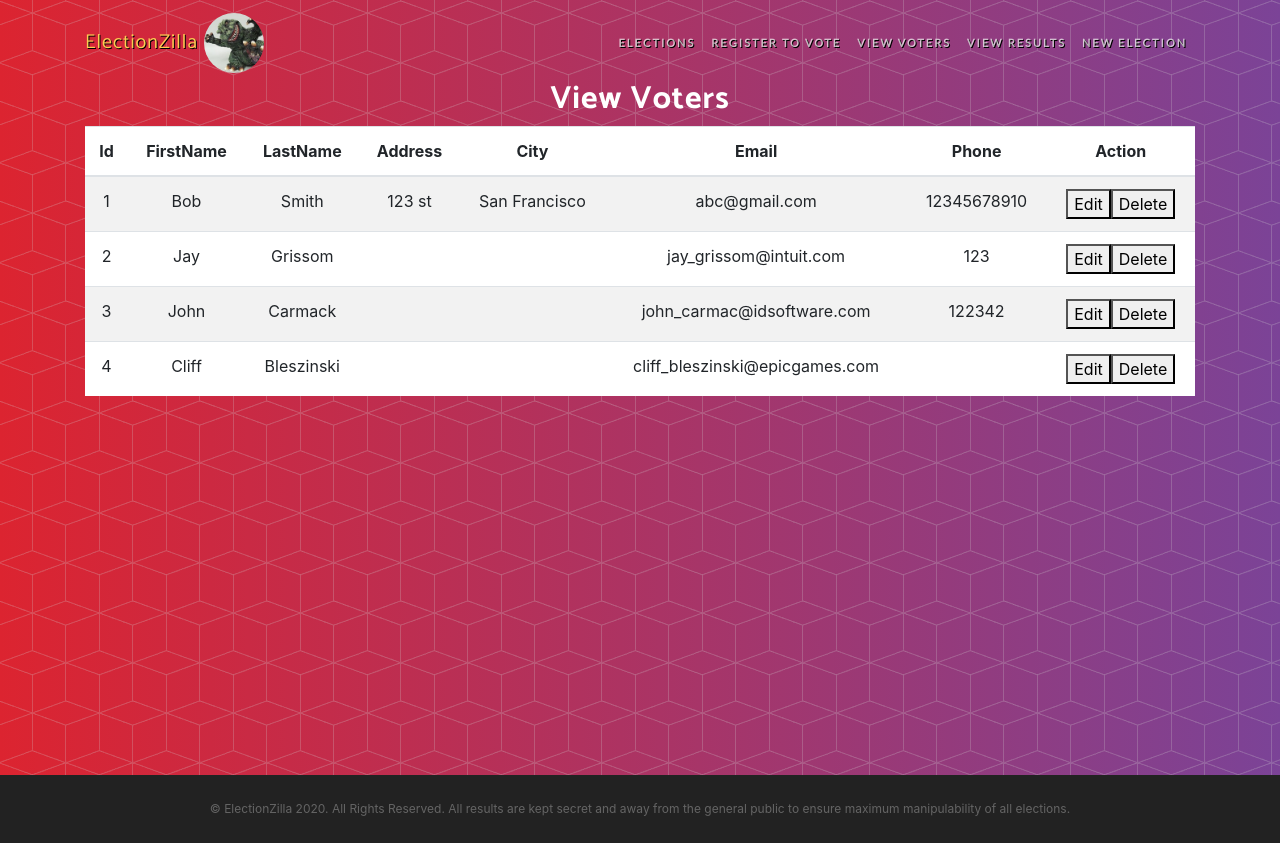
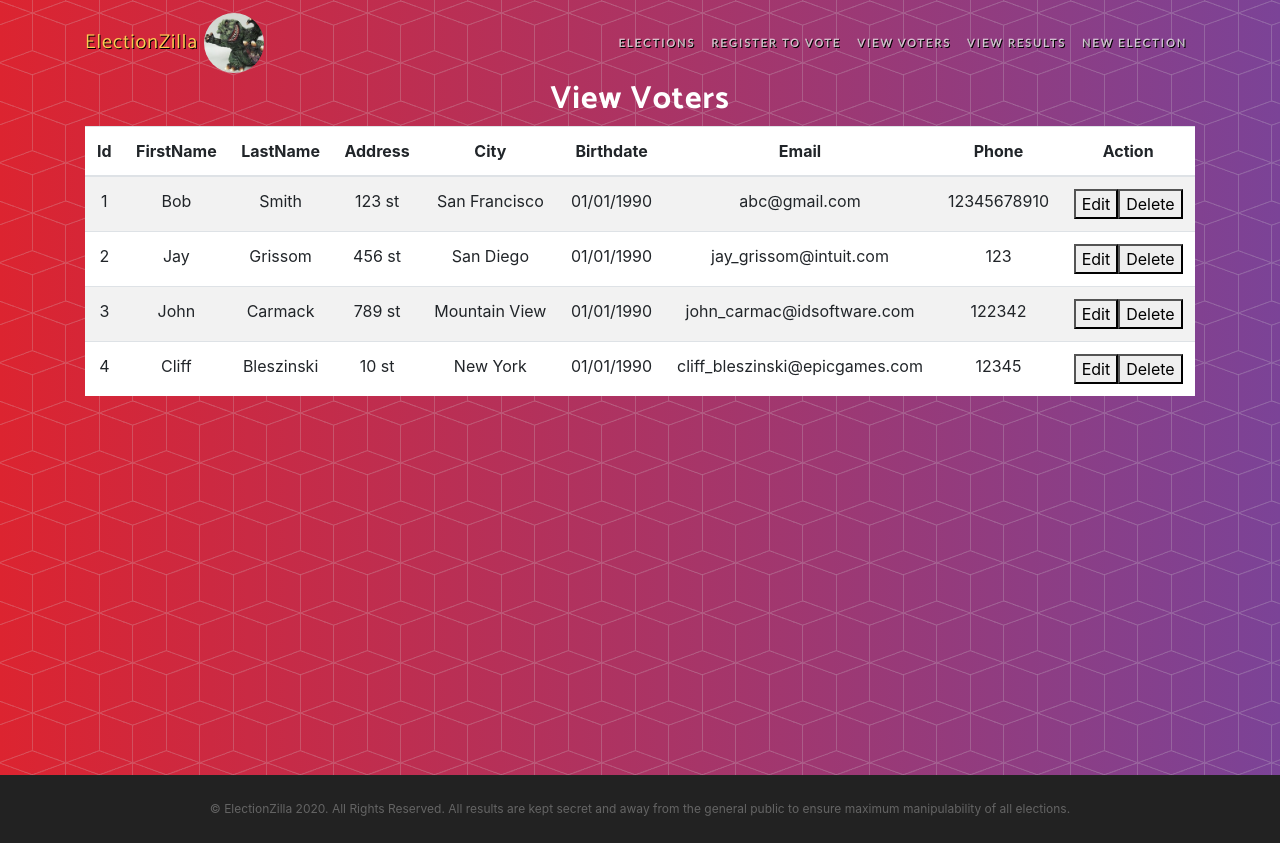
Before and after one commit to JustinHermida/election-zilla, a React (Create React App) app: page /view-voters in a window 1280 px wide. Built offline with nearby package versions, Linux system fonts and the light colour scheme; data requests are answered from the project's data file; a web font is replaced by a local one.

Commit message:
Adding birthdate column

```diff
--- a/db.json
+++ b/db.json
@@ -13,6 +13,9 @@
     {
       "firstName": "Jay",
       "lastName": "Grissom",
+      "address": "456 st",
+      "city": "San Diego",
+      "birthdate": "01/01/1990",
       "email": "jay_grissom@intuit.com",
       "phone": 123,
       "id": 2
@@ -20,15 +23,22 @@
     {
       "firstName": "John",
       "lastName": "Carmack",
+      "address": "789 st",
+      "city": "Mountain View",
+      "birthdate": "01/01/1990",
       "email": "john_carmac@idsoftware.com",
       "phone": 122342,
       "id": 3
     },
     {
-      "id": 4,
       "firstName": "Cliff",
       "lastName": "Bleszinski",
-      "email": "cliff_bleszinski@epicgames.com"
+      "address": "10 st",
+      "city": "New York",
+      "birthdate": "01/01/1990",
+      "email": "cliff_bleszinski@epicgames.com",
+      "phone": 12345,
+      "id": 4
     }
   ],
   "elections": [
--- a/src/components/VoterEditRow.js
+++ b/src/components/VoterEditRow.js
@@ -36,7 +36,7 @@ export const VoterEditRow = ({
       <td><input type="text" name="lastName" value={voterForm.lastName} onChange={change} /></td>
       <td><input type="text" name="address" value={voterForm.address} onChange={change} /></td>
       <td><input type="text" name="city" value={voterForm.city} onChange={change} /></td>
-      {/* <td><input type="text" name="birthdate" value={voterForm.birthdate} onChange={change} /></td> */}
+      <td><input type="text" name="birthdate" value={voterForm.birthdate} onChange={change} /></td>
       <td><input type="text" name="email" value={voterForm.email} onChange={change} /></td>
       <td><NumberInput name="phone" value={voterForm.phone} onChange={change} /></td>
       <td>
--- a/src/components/VoterTable.js
+++ b/src/components/VoterTable.js
@@ -21,7 +21,7 @@ export const VoterTable = ({
           <th>LastName</th>
           <th>Address</th>
           <th>City</th>
-          {/* <th>Birthdate</th> */}
+          <th>Birthdate</th>
           <th>Email</th>
           <th>Phone</th>
           <th>Action</th>
--- a/src/components/VoterViewRow.js
+++ b/src/components/VoterViewRow.js
@@ -17,7 +17,7 @@ export const VoterViewRow = ({
       <td className="text">{voter.lastName}</td>
       <td className="text">{voter.address}</td>
       <td className="text">{voter.city}</td>
-      {/* <td className="text">{voter.birthdate}</td> */}
+      <td className="text">{voter.birthdate}</td>
       <td className="text">{voter.email}</td>
       <td>{nanToValue(voter.phone)}</td>
       <td>
--- a/src/propTypes/voters.js
+++ b/src/propTypes/voters.js
@@ -6,8 +6,7 @@ export const voterPropTypes = PropTypes.shape({
   lastName: PropTypes.string.isRequired,
   address: PropTypes.string.isRequired,
   city: PropTypes.string.isRequired,
-//   birthdate: PropTypes.date.isRequired,
-
+  birthdate: PropTypes.string.isRequired,
   email: PropTypes.string.isRequired,
   phone: PropTypes.number.isRequired,
 });
```
